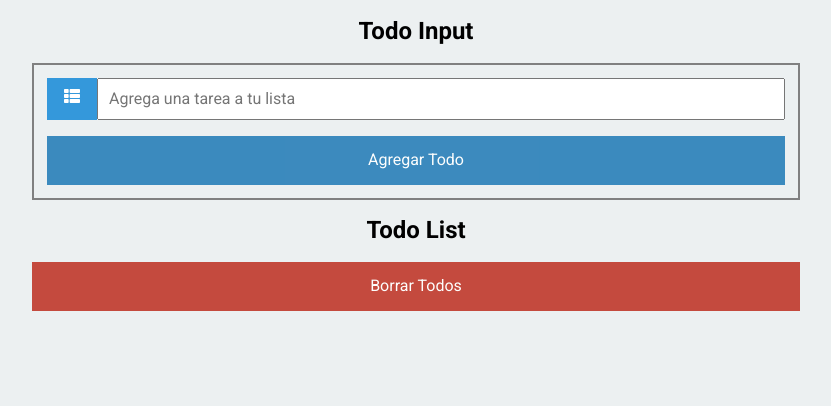
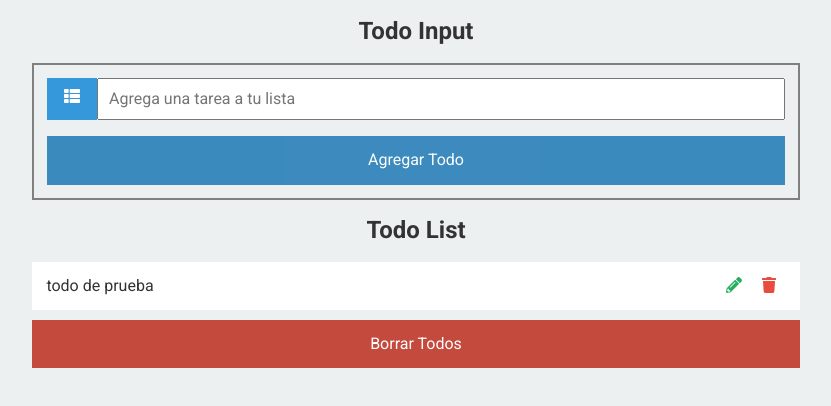
Before and after one commit to Chrissus14/react-todo-list, a React (Create React App) app: page / in a window 1280 px wide. Shown: the top 406 px of the page, without its empty margins (224-1055 px from the left). Built offline with nearby package versions, Linux system fonts and the light colour scheme.

Commit message:
add, complete, delete one todo and delete all todos

```diff
--- a/src/App.jsx
+++ b/src/App.jsx
@@ -24,18 +24,34 @@ const Main = styled.main`
 
 const App = () => {
 
-  const [todos, setTodos] = useState([])
+  const [todos, setTodos] = useState([{ id: 1, todo: 'todo de prueba', isComplete: false }])
+  const [todo, setTodo] = useState('')
 
   const addTodo = ( todo ) => {
-    const newTodo = todos.concat({todo, id: uuidv4()})
+    const newTodo = todos.concat({todo, id: uuidv4(), isComplete: false})
     setTodos(newTodo)
+    setTodo(todo)
+  }
+
+  const completeTodo = (id) => {
+    const newTodos = [...todos]
+    const updateItem = todos.find( item => item.id === id )
+    updateItem.isComplete = true
+    setTodos(newTodos)
+  }
+  const deleteTodo = ( id ) => {
+    const newList = todos.filter( todo => todo.id !== id )
+    setTodos(newList)
+  }
+  const clearTodo = () => {
+    setTodos([])
   }
 
   return (
     <Main>
       <GlobalStyle/>
-      <TodoInput handleAdd={addTodo} />
-      <TodoList todos={todos}/>
+      <TodoInput handleAdd={addTodo} textValue={todo}  />
+      <TodoList todos={todos} deleteTodo={deleteTodo} completeTodo={completeTodo} event={clearTodo} />
     </Main>
   );
 }
--- a/src/components/Button.jsx
+++ b/src/components/Button.jsx
@@ -11,10 +11,10 @@ const Btn = styled.button`
   opacity: 0.9;
 `;
 
-const Button = ({ name, bg }) => {
+const Button = ({ name, bg, clickEvent }) => {
   return (
     <div>
-      <Btn type="submit" bg={bg}>{name}</Btn>
+      <Btn type="submit" bg={bg} onClick={clickEvent} >{name}</Btn>
     </div>
   );
 }
--- a/src/components/Icon.jsx
+++ b/src/components/Icon.jsx
@@ -2,17 +2,23 @@ import React from 'react'
 import { FontAwesomeIcon } from '@fortawesome/react-fontawesome'
 import styled from 'styled-components'
 
-const IconStyle = styled.span`
+const IconStyle = styled.i`
   padding: 10px;
   background: ${(props) => props.bg || "transparent"};
   color: ${(props) => props.color || "white"};
+  cursor: pointer;
   min-width: 50px;
   text-align: center;
 `;
 
-const Icon = ({ icon, bg, color }) => {
+const Icon = ({ icon, bg, color, title, id, handleId }) => {
+
+  const handleClick = (id) => {
+    handleId(id)
+  }
+
   return (
-    <IconStyle bg={bg} color={color} >
+    <IconStyle bg={bg} color={color} onClick={() => handleClick(id)} title={title} >
       <FontAwesomeIcon icon={icon} />
     </IconStyle>
   );
--- a/src/components/Input.jsx
+++ b/src/components/Input.jsx
@@ -14,11 +14,12 @@ const InputField = styled.input`
   outline: none;
 `;
 
-const Input = ({ change }) => {
+const Input = ({ change, todo}) => {
+
   return (
     <InputContainer className="input-container">
       <Icon icon={faThList} bg="#3498db" />
-      <InputField onChange={change} type="text" placeholder="Agrega una tarea a tu lista" />
+      <InputField onChange={change} type="text" placeholder="Agrega una tarea a tu lista" value={todo} />
     </InputContainer>
   );
 }
--- a/src/components/Title.jsx
+++ b/src/components/Title.jsx
@@ -2,6 +2,7 @@ import React from 'react'
 import styled from "styled-components";
 
 const TitleH2 = styled.h2`
+  color: #333 ;
   margin: 1.1rem 0;
   text-align: center;
 `;
--- a/src/components/TodoItem.jsx
+++ b/src/components/TodoItem.jsx
@@ -11,15 +11,26 @@ const Todo = styled.div`
   justify-content: space-between;
   margin-bottom: 10px;
   padding: 0.9rem;
+  text-decoration: ${ props => props.decoration };
 `
 
-const TodoItem = ({ todo }) => {
+const TodoItem = ({ todo, id, deleteTodo, completeTodo, decoration}) => {
+
+
+  const handleDeleteTodo = ( id ) => {
+    deleteTodo(id)
+  }
+  const handleCompleteTodo = (id) => {
+    completeTodo(id)
+  }
+
+
   return (
-    <Todo>
-      <span>{ todo }</span>
+    <Todo decoration={decoration}>
+      <span>{ todo.todo }</span>
       <span>
-        <Icon icon={faPencilAlt} color="#27ae60" />
-        <Icon icon={faTrash} color="#e74c3c" />
+        <Icon icon={faPencilAlt} color="#27ae60" title="Completar" id={id} handleId={handleCompleteTodo} />
+        <Icon icon={faTrash} color="#e74c3c" title="Eliminar" id={id} handleId={handleDeleteTodo} />
       </span>
     </Todo>
   )
--- a/src/containers/TodoInput.jsx
+++ b/src/containers/TodoInput.jsx
@@ -17,9 +17,9 @@ const FormContainer = styled.div`
   width: 100%;
 `;
 
-const TodoInput = ({ handleAdd }) => {
+const TodoInput = ({ handleAdd, textValue }) => {
 
-  const [todo, setTodo] = useState('')
+  const [todo, setTodo] = useState(textValue)
 
   const handleChange = (e) => {
     setTodo(e.target.value)
@@ -28,6 +28,7 @@ const TodoInput = ({ handleAdd }) => {
   const handleSubmit = (e) => {
     e.preventDefault()
     handleAdd(todo)
+    setTodo('')
   }
 
   return (
@@ -35,7 +36,7 @@ const TodoInput = ({ handleAdd }) => {
         <Title title="Todo Input" />
         <FormContainer>
           <form onSubmit={handleSubmit}>
-            <Input change={handleChange} />
+          <Input change={handleChange} todo={todo} />
             <Button name="Agregar Todo" bg='#2980b9' />
           </form>
         </FormContainer>
--- a/src/containers/TodoList.jsx
+++ b/src/containers/TodoList.jsx
@@ -7,18 +7,33 @@ import Button from '../components/Button';
 const ListContainer = styled.section`
   width: 60%;
   @media (max-width: 500px) {
+    padding: 0 1rem;
     width: 100%;
-    padding: 0 1rem;
   }
 `;
+const NoTodos = styled.div`
+  color: #333;
+  font-weight: 700;
+  margin: 1.5rem 0;
+  text-align: center;
+`
 
-const TodoList = ({ todos }) => {
-  const todosList = todos.map( todo => <TodoItem key={todo.id} todo={todo.todo} /> )
+const TodoList = ({ todos, deleteTodo, completeTodo, event}) => {
+  const todosList = todos.map(todo => (
+    <TodoItem
+      deleteTodo={deleteTodo}
+      completeTodo={completeTodo}
+      key={todo.id} id={todo.id}
+      todo={todo}
+      decoration={todo.isComplete ? "line-through" : ""}
+    />
+  ) )
+
   return (
     <ListContainer>
       <Title title="Todo List" />
-      { todosList }
-      <Button name="Borrar Todos" bg='#c0392b'/>
+      { todos.length === 0 ? <NoTodos>No hay tareas para mostrar</NoTodos> : todosList }
+      { todos.length > 0 && <Button clickEvent={event} name="Borrar Todos" bg='#c0392b' /> }
     </ListContainer>
   )
 }
```
